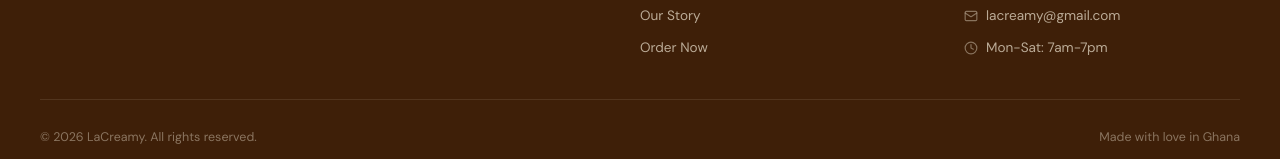
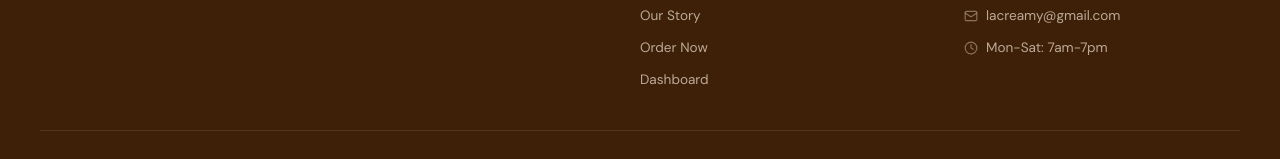
Before and after one commit to mishael6/frontend-lacreamy, a React (Vite) app: page / in a window 1280 px wide. Shown: the part 1738-1897 px from the top of the page. Built offline with nearby package versions, Linux system fonts and the light colour scheme; no server answers; a web font is replaced by a local one.

Commit message:
Added dashboard link

```diff
--- a/src/components/Footer.jsx
+++ b/src/components/Footer.jsx
@@ -20,6 +20,7 @@ export default function Footer() {
           <Link to="/menu">Menu</Link>
           <Link to="/about">Our Story</Link>
           <Link to="/order">Order Now</Link>
+          <Link to="/dashboard">Dashboard</Link>
         </div>
 
         <div className={styles.links}>
--- a/src/components/Navbar.jsx
+++ b/src/components/Navbar.jsx
@@ -25,6 +25,7 @@ export default function Navbar() {
     { to: '/menu', label: 'Menu' },
     { to: '/about', label: 'Our Story' },
     { to: '/order', label: 'Order Now' },
+    { to: '/dashboard', label: 'Dashboard' },
   ];
 
   return (
```
